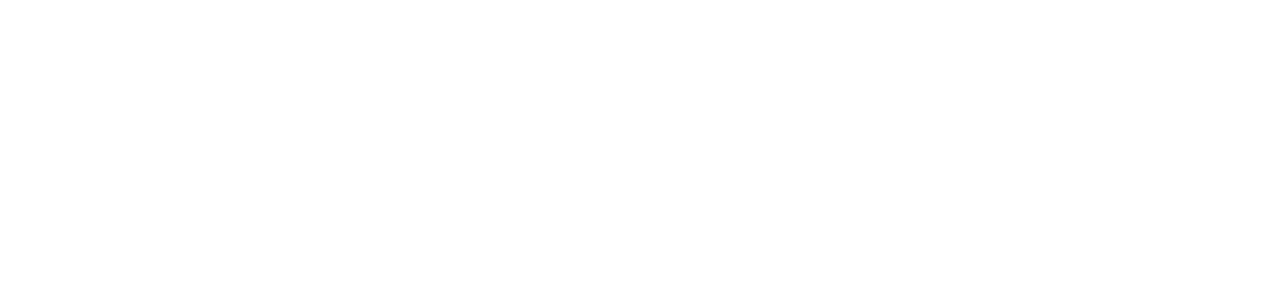
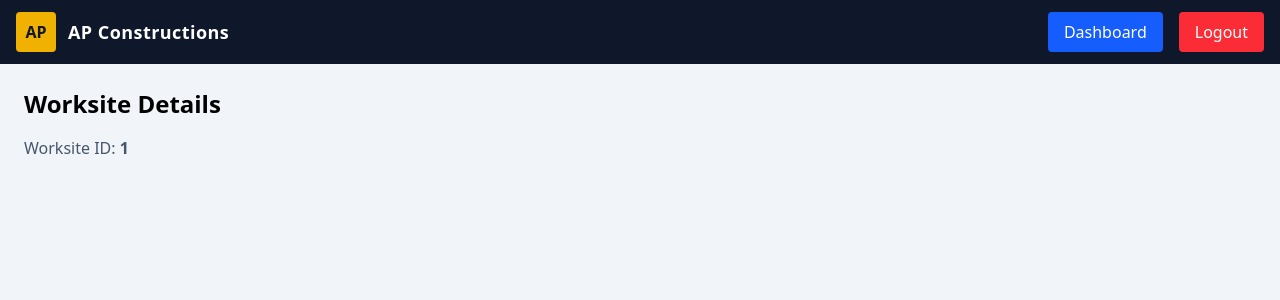
Before and after one commit to ashurohom/ap-constructions-frontend, a React (Vite) app in the folder ap-construtions/: page /worksites/1 in a window 1280 px wide. Before the commit this address had no page. Shown: the top 300 px of the page. Built offline with nearby package versions, Linux system fonts and the light colour scheme; sample sign-in values are in the browser's storage.

Commit message:
add dashboard section in navbar

```diff
--- a/ap-construtions/src/App.jsx
+++ b/ap-construtions/src/App.jsx
@@ -5,6 +5,7 @@ import Workers from "./pages/Workers";
 import Clients from "./pages/Clients";
 import ProtectedRoute from "./components/ProtectedRoute";
 import Worksites from "./pages/Worksites";
+import WorksiteDetails from "./pages/WorksiteDetails";
 
 function App() {
   return (
@@ -51,6 +52,16 @@ function App() {
           }
         />
 
+
+        <Route
+          path="/worksites/:id"
+          element={
+            <ProtectedRoute>
+          <WorksiteDetails />
+            </ProtectedRoute>
+          }
+        />
+
       </Routes>
     </BrowserRouter>
   );
--- a/ap-construtions/src/components/Navbar.jsx
+++ b/ap-construtions/src/components/Navbar.jsx
@@ -24,7 +24,17 @@ const Navbar = ({ onLoginClick }) => {
           </span>
         </div>
 
-        {/* Right Button */}
+        {/* Right Side Buttons */}
+        <div className="flex items-center gap-4">
+          {loggedIn && (
+            <button
+              onClick={() => navigate("/dashboard")}
+              className="px-4 py-2 bg-blue-600 text-white font-medium rounded hover:bg-blue-500 transition"
+            >
+              Dashboard
+            </button>
+          )}
+
           {!loggedIn ? (
             <button
               onClick={onLoginClick}
@@ -40,6 +50,7 @@ const Navbar = ({ onLoginClick }) => {
               Logout
             </button>
           )}
+        </div>
 
       </div>
     </nav>
--- /dev/null
+++ b/ap-construtions/src/pages/WorksiteDetails.jsx
@@ -0,0 +1,26 @@
+import { useParams } from "react-router-dom";
+import Navbar from "../components/Navbar";
+
+const WorksiteDetails = () => {
+  const { id } = useParams();
+
+  return (
+    <>
+      <Navbar />
+
+      <div className="min-h-[calc(100vh-64px)] bg-slate-100 p-6">
+        <h1 className="text-2xl font-bold mb-4">
+          Worksite Details
+        </h1>
+
+        <p className="text-slate-600">
+          Worksite ID: <strong>{id}</strong>
+        </p>
+
+        {/* Next: fetch worksite details + assign workers here */}
+      </div>
+    </>
+  );
+};
+
+export default WorksiteDetails;
```
Also changed, not shown: ap-construtions/src/pages/WorksiteDetail.jsx (deleted). Lines whose indentation alone changed are shown as unchanged.
